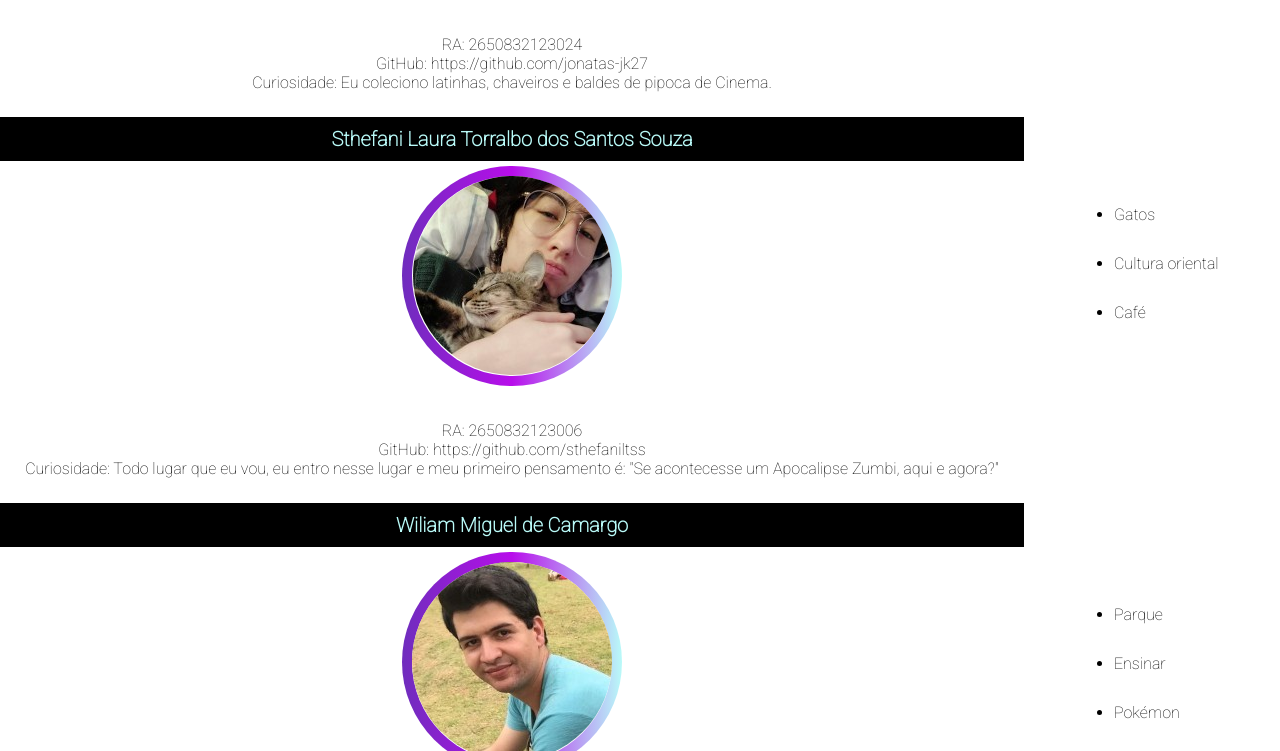
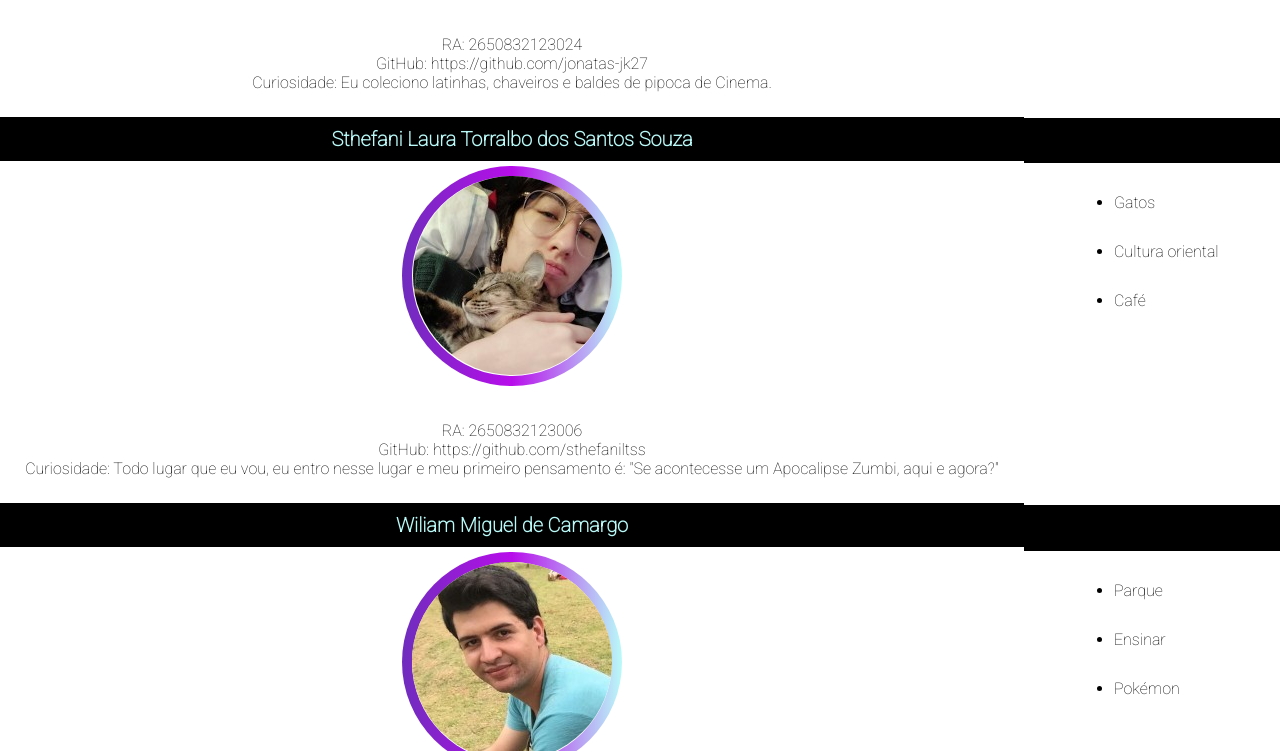
Before and after one commit to WiliamCamargo/git-maneirinho, a plain HTML site: page equipe.html in a window 1280 px wide. Shown: the part 500-1251 px from the top of the page. Drawn offline with Linux system fonts and the light colour scheme.

Commit message:
Fixing section lines

```diff
--- a/css/estilo.css
+++ b/css/estilo.css
@@ -277,7 +277,13 @@ code {
 }
 
 #equipe aside section{
-    height: 400px;
+    height: 343px;
+}
+#equipe aside section:nth-child(3){
+    height: 387.4px;
+}
+#equipe aside section h2{
+    height: 25.261px;
 }
 
 #equipe aside ul{
--- a/equipe.html
+++ b/equipe.html
@@ -72,7 +72,6 @@
         <h2>Top 3 coisas favoritas</h2>
 
         <section>
-            <!-- <h3>Jônatas:</h3> -->
             <ul>
                 <li>Cachorro</li>
                 <li>Cinema</li>
@@ -81,7 +80,7 @@
         </section>
 
         <section>
-            <!-- <h3>Sthefani:</h3> -->
+            <h2></h2>
             <ul>
                 <li>Gatos</li>
                 <li>Cultura oriental</li>
@@ -90,7 +89,7 @@
         </section>
 
         <section>
-            <!-- <h3>Wiliam:</h3> -->
+            <h2></h2>
             <ul>
                 <li>Parque</li>
                 <li>Ensinar</li>
```
